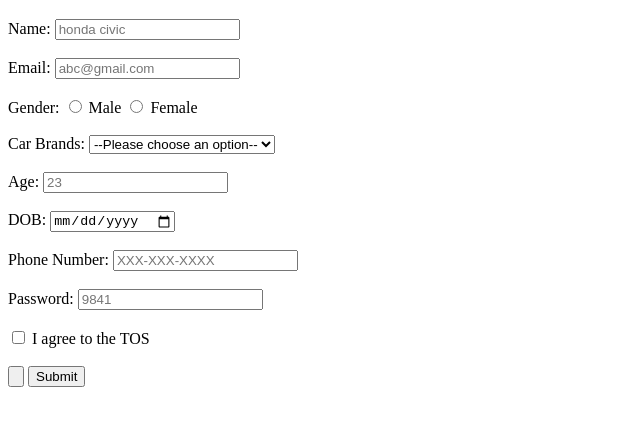
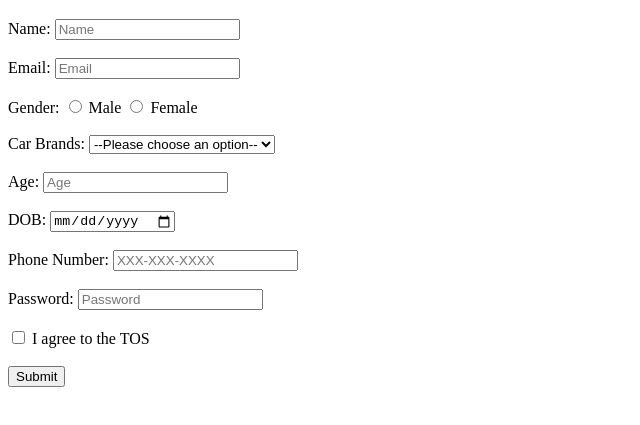
Before and after one commit to acciojob/signup-form-car-bhavnachihla, a website: page main.html in a window 1280 px wide. Shown: the part 61-486 px from the top of the page, without its empty margins (0-640 px from the left). Drawn offline with Linux system fonts and the light colour scheme.

Commit message:
created a submission

```diff
--- a/main.html
+++ b/main.html
@@ -12,10 +12,10 @@
 		<form action="#" method="POST">
 
 		<label for="Name">Name:</label>
-	    <input type="text" id="Name" Name="Name" required placeholder="honda civic"><br><br>
+	    <input type="text" id="Name" Name="Name" required placeholder="Name"><br><br>
 
 		<label for="Email">Email:</label>
-	    <input type="text" id="Email" name="Email" required placeholder="abc@gmail.com"><br><br>
+	    <input type="text" id="Email" name="Email" required placeholder="Email"><br><br>
 
 		<label for="Gender">Gender:</label>
 	    <input type="radio" required name="gender" value="male"> Male
@@ -31,7 +31,7 @@
 	    </select><br><br>
 
 		<label for="Age">Age:</label>
-	    <input type="Number" id="age" Name="Age" required placeholder="23"><br><br>
+	    <input type="Number" id="age" Name="Age" required placeholder="Age"><br><br>
 
 		<label for="DOB">DOB:</label>
 	    <input type="date" id="dob" Name="DOB"><br><br>
@@ -40,14 +40,14 @@
 	    <input type="Tel" id="tel" Name="Phone Number" pattern="[0-9]{3}-[0-9]{2}-[0-9]{3}" placeholder="XXX-XXX-XXXX"><br><br>
 
 		<label for="Password">Password:</label>
-	    <input type="password" id="Password" Name="password" placeholder="9841"><br><br>
+	    <input type="password" id="Password" Name="password" placeholder="Password"><br><br>
 
 		<label>
-	      <input type="checkbox" id="TOS" name="TOS" required>
+	      <input type="checkbox" id="tos" name="tos" required>
 		      I agree to the TOS
 	    </label><br><br>
 
-		<input type="button" value"submit">
+
 	    <button type="submit">Submit</button>
 
 		</form>
```
